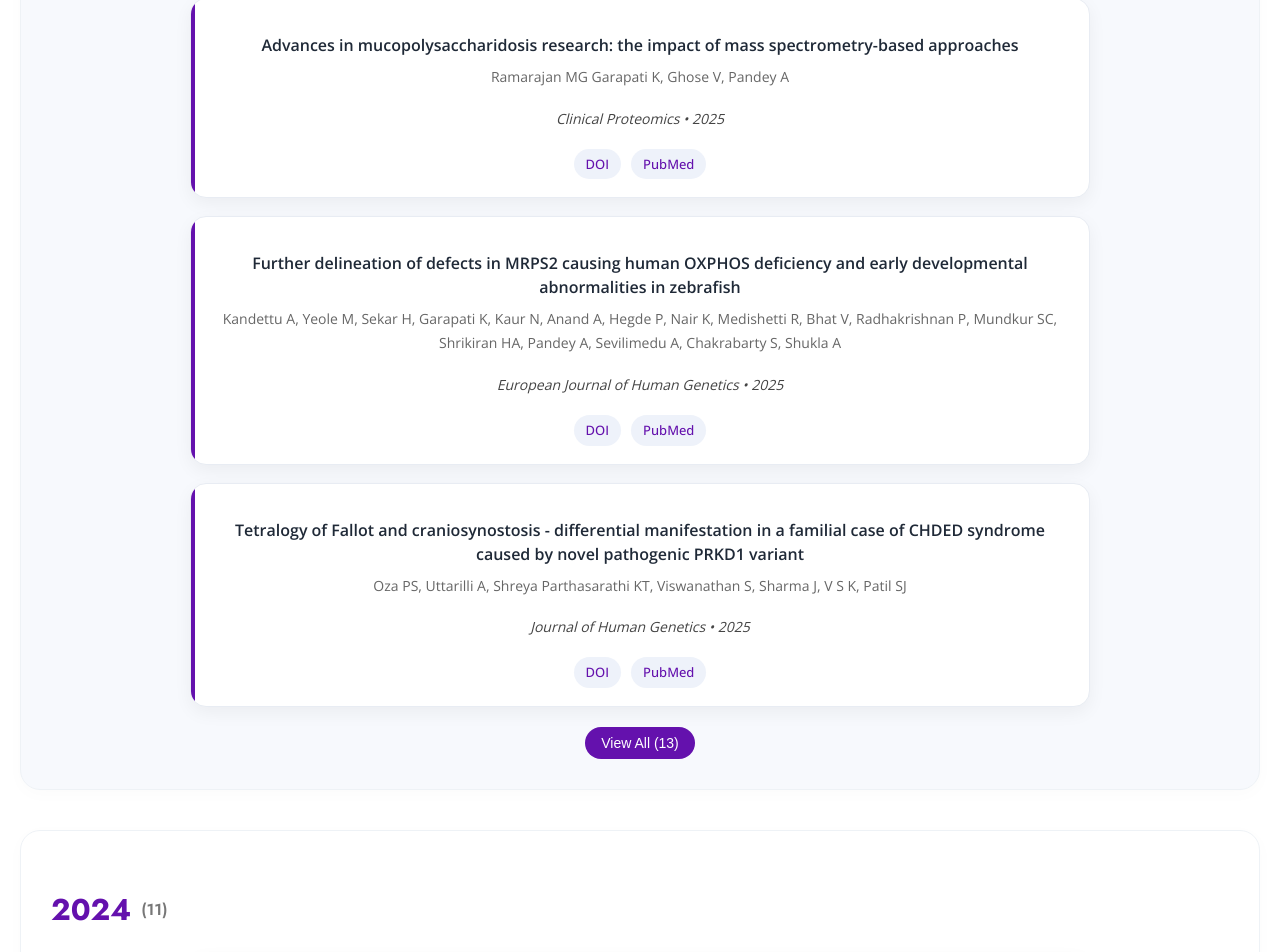
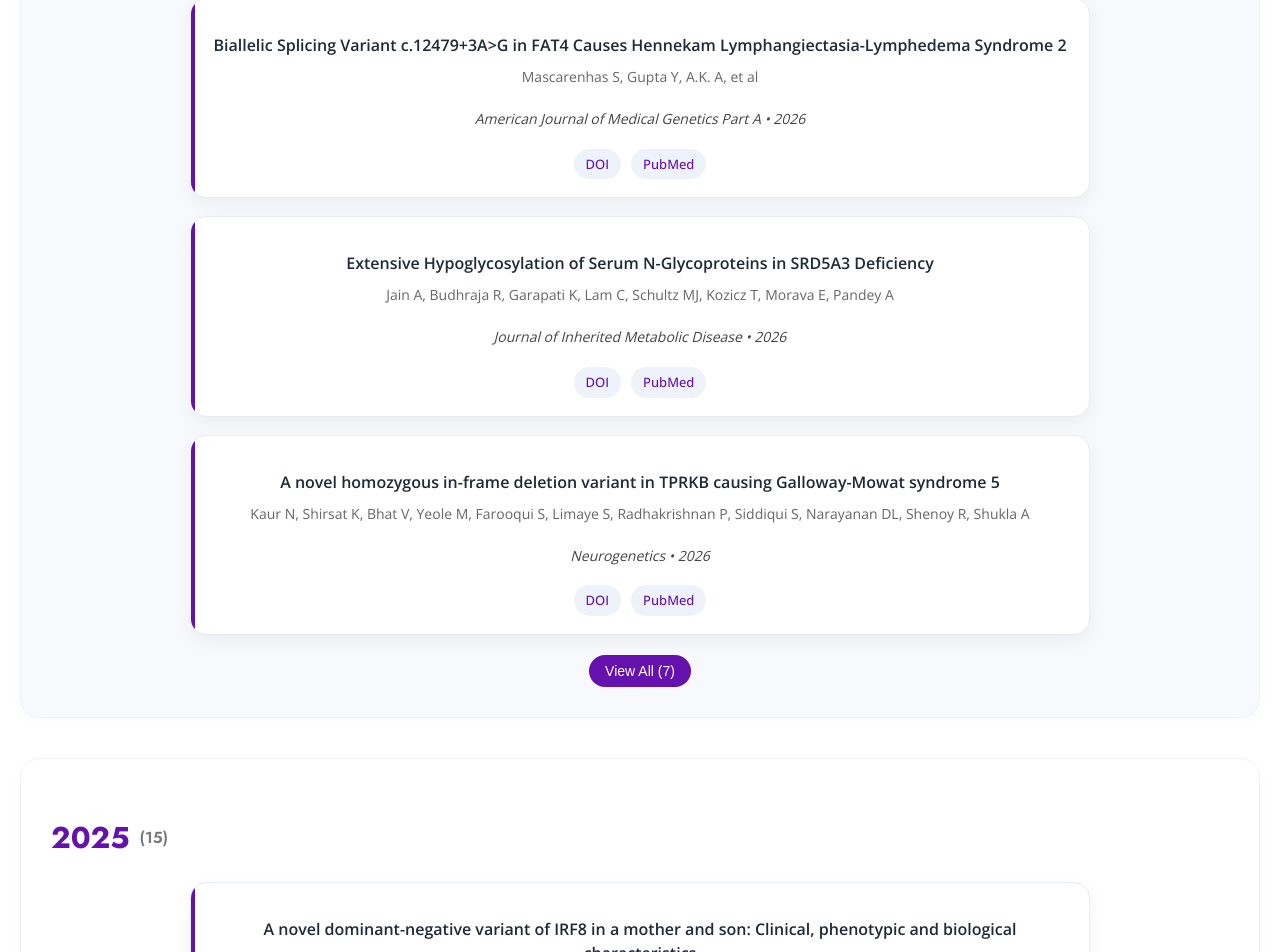
Before and after one commit to vismay-bioinfo/crc-website, a React (Vite) app: page /publications in a window 1280 px wide. Shown: the part 788-1740 px from the top of the page. Built offline with nearby package versions, Linux system fonts and the light colour scheme.

Commit message:
Added latest publications

```diff
--- a/src/data/publications.js
+++ b/src/data/publications.js
@@ -1,4 +1,77 @@
+// Last updated on 29 May 2026 | Data current as of April 2026 APR
 export const publications = [
+  {
+    year: 2026,
+    title: "Biallelic Splicing Variant c.12479+3A>G in FAT4 Causes Hennekam Lymphangiectasia-Lymphedema Syndrome 2",
+    authors: "Mascarenhas S, Gupta Y, A.K. A, et al",
+    journal: "American Journal of Medical Genetics Part A",
+    doi: "10.1002/ajmg.a.70166"
+  },
+
+  {
+    year: 2026,
+    title: "Extensive Hypoglycosylation of Serum N-Glycoproteins in SRD5A3 Deficiency",
+    authors: "Jain A, Budhraja R, Garapati K, Lam C, Schultz MJ, Kozicz T, Morava E, Pandey A",
+    journal: "Journal of Inherited Metabolic Disease",
+    doi: "10.1002/jimd.70163"
+  },
+
+  {
+    year: 2026,
+    title: "A novel homozygous in-frame deletion variant in TPRKB causing Galloway-Mowat syndrome 5",
+    authors: "Kaur N, Shirsat K, Bhat V, Yeole M, Farooqui S, Limaye S, Radhakrishnan P, Siddiqui S, Narayanan DL, Shenoy R, Shukla A",
+    journal: "Neurogenetics",
+    doi: "10.1007/s10048-026-00884-5"
+  },
+
+  {
+    year: 2026,
+    title: "Impaired SERPINF1 Expression due to c.[-37C>A];[829_831del] Causes Osteogenesis Imperfecta VI",
+    authors: "Badiger VA, Nampoothiri S, Vangara MM, Majethia P, Girisha KM, Radhakrishnan P, Shukla A",
+    journal: "American Journal of Medical Genetics Part A",
+    doi: "10.1002/ajmga.70020"
+  },
+
+  {
+    year: 2026,
+    title: "Hemoglobin alpha-like subunit mu is expressed during ontogeny and is elevated in alpha thalassemia",
+    authors: "Garapati K, Chavan S, Bellad A, Venkataraman S, Oglesbee D, Chakraborty R, Wick MJ, Girard S, Pandey A",
+    journal: "Blood: Red Cells & Iron",
+    doi: "10.1016/j.brci.2025.100043"
+  },
+
+  {
+    year: 2025,
+    title: "A novel dominant-negative variant of IRF8 in a mother and son: Clinical, phenotypic and biological characteristics",
+    authors: "Ham H, Isham CR, Ristagno EH, Correia C, Ennis SM, Kandasamy RK, Garapati K, et al",
+    journal: "Journal of Allergy and Clinical Immunology",
+    doi: "10.1016/j.jaci.2024.11.041"
+  },
+
+  {
+    year: 2026,
+    title: "Network Hypoactivity in ALG13-CDG: Disrupted Developmental Pathways and E/I Imbalance as Early Drivers of Neurological Features in CDG",
+    authors: "Shah R, Budhraja R, Radenkovic S, Preston G, King AT, Sabry S, Bleukx C, Shammas I, Young L, Chandran J, Byeon SK, Hrstka R, Smith DY, Pandey A, Morava E, Kozicz T",
+    journal: "Cells",
+    doi: "10.3390/cells15020147"
+  },
+
+  {
+    year: 2026,
+    title: "Pathogenetic mechanisms of muscle-specific ribosomes in dilated cardiomyopathy",
+    authors: "Murphy MR, Ganapathi M, Rotlevi ER, et al",
+    journal: "Nature Cardiovascular Research",
+    doi: "10.1038/s44161-025-00761-8"
+  },
+
+  {
+    year: 2025,
+    title: "Advances in mucopolysaccharidosis research: the impact of mass spectrometry-based approaches",
+    authors: "Ramarajan MG, Garapati K, Ghose V, et al",
+    journal: "Clinical Proteomics",
+    doi: "10.1186/s12014-025-09562-4"
+  },
+
   {
     year: 2025,
     title: "Advances in mucopolysaccharidosis research: the impact of mass spectrometry-based approaches",
--- a/src/pages/Progress.jsx
+++ b/src/pages/Progress.jsx
@@ -138,7 +138,7 @@ export default function Progress() {
 
           {/* Specimen Repository Panel */}
           <div className="dashboard-panel repository-panel">
-            <h3>Biorepository Central Stock</h3>
+            <h3>Biorepository</h3>
             <p className="repository-intro">
               High-quality genomic DNA isolated and banked from <strong>3,498 blood samples</strong>.
               Additionally, <strong>103 tissue specimens</strong> collected from <strong>87 families</strong> support ongoing downstream clinical functional validation assays:
```
